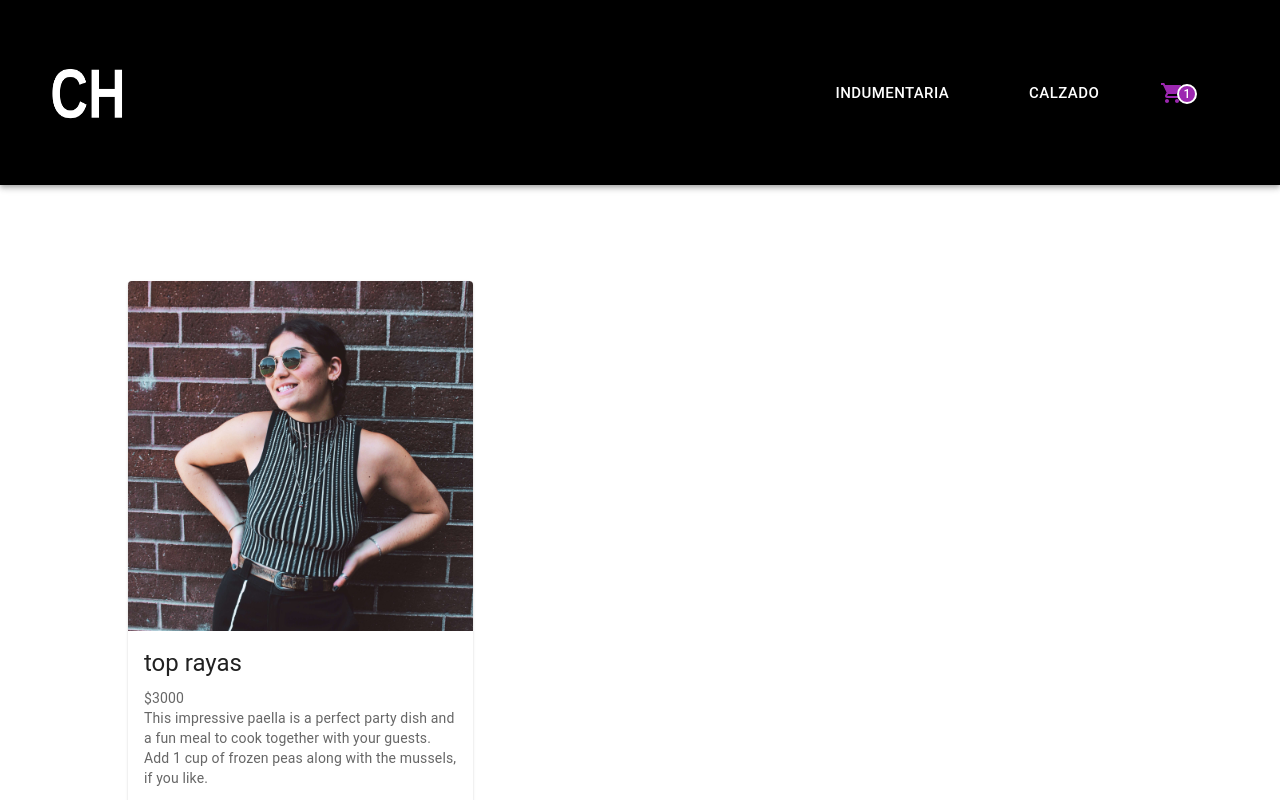
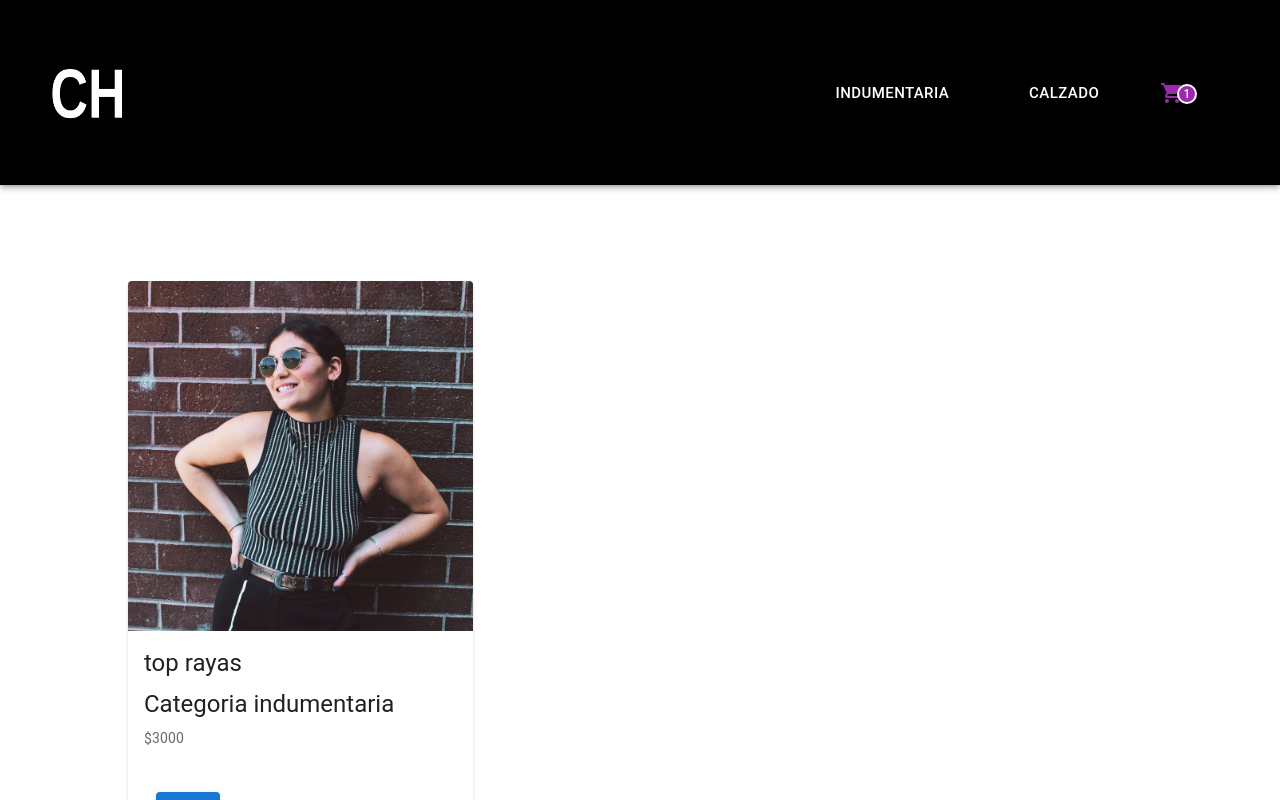
Before and after one commit to palmaroocchiagustina/react, a React (Create React App) app: page /item/1 in a window 1280 px wide. Shown: the top 800 px of the page. Built offline with nearby package versions, Linux system fonts and the light colour scheme.

Commit message:
pre- entrega 2

```diff
--- a/src/components/ItemDetail.jsx
+++ b/src/components/ItemDetail.jsx
@@ -25,18 +25,17 @@ export default function ItemDetail({producto}) {
       <CardContent>
         <Typography gutterBottom variant="h5" component="div">
         {producto.nombre}
+
         </Typography>
+        <Typography gutterBottom variant="h5" component="div">
+         Categoria {producto.categoria}
+         </Typography>
         <Typography variant="body2" color="text.secondary">
         ${producto.precio}
         </Typography>
-        <Typography variant="body2" color="text.secondary">
-          This impressive paella is a perfect party dish and a fun meal to cook
-          together with your guests. Add 1 cup of frozen peas along with the mussels,
-          if you like.
-        </Typography>
       </CardContent>
       <CardActions>
-         <ItemCount initial = {1} stock={5} onAdd={onAdd}/>
+         <ItemCount initial = {1} stock={10} onAdd={onAdd}/>
 
       </CardActions>
     </Card>
```
